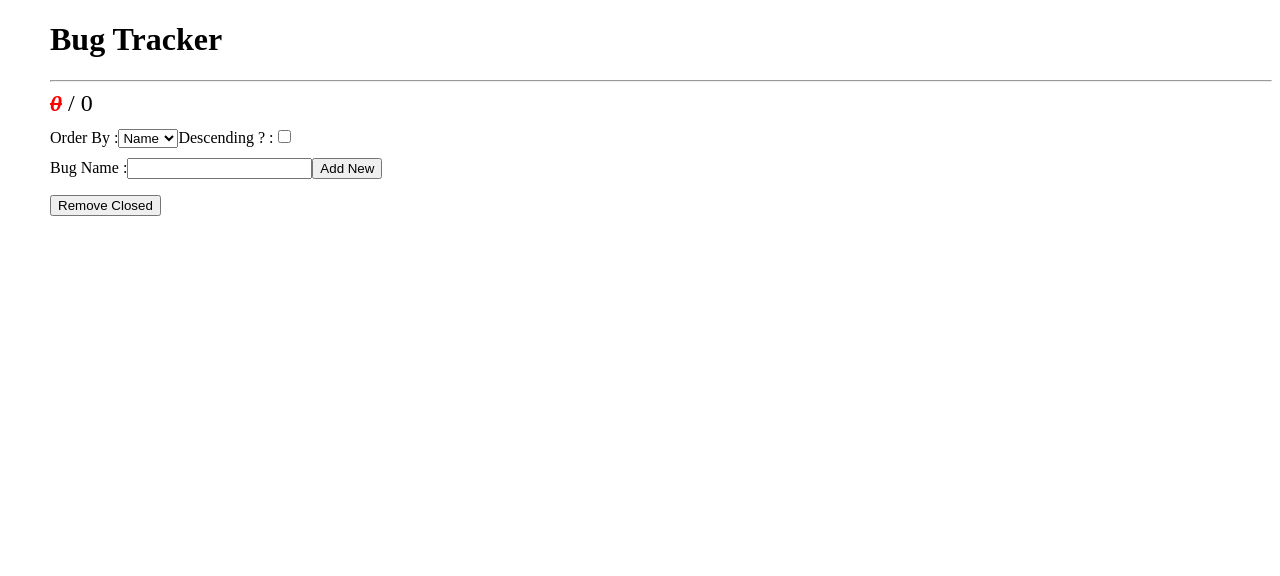
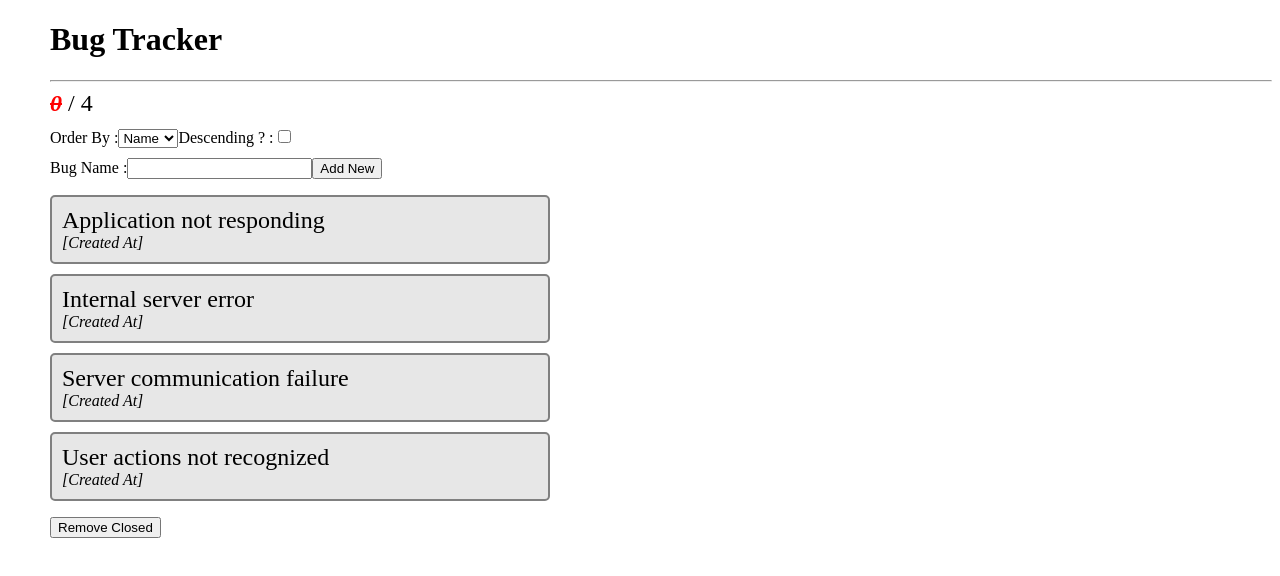
Before and after one commit to tkmagesh/AirBus-Angular-May-2019, an Angular app in the folder bug-tracker-app/: page / in a window 1280 px wide. Shown: the top 576 px of the page. Built offline with nearby package versions, Linux system fonts and the light colour scheme.

Commit message:
sort implementation - part - 1

```diff
--- a/bug-tracker-app/src/app/app.module.ts
+++ b/bug-tracker-app/src/app/app.module.ts
@@ -7,12 +7,14 @@
 import { BugOperationsService } from './bugTracker/services/bugOperations.service';
 
 import { TrimTextPipe } from './bugTracker/pipes/trimText.pipe';
+import { SortPipe } from './bugTracker/pipes/sort.pipe';
 
 @NgModule({
   declarations: [
     AppComponent
     , BugTrackerComponent
     , TrimTextPipe
+    , SortPipe
   ],
   imports: [
     BrowserModule
--- a/bug-tracker-app/src/app/bugTracker/bugTracker.component.html
+++ b/bug-tracker-app/src/app/bugTracker/bugTracker.component.html
@@ -5,12 +5,12 @@
    </section>
    <section class="sort">
    	<label for="">Order By :</label>
-   	<select name="" id="">
+   	<select (change)="bugSortAttrName=$event.target.value">
    		<option value="name">Name</option>
    		<option value="isClosed">Status</option>
    	</select>
    	<label for="">Descending ? :</label>
-   	<input type="checkbox" name="" id="">
+   	<input type="checkbox" (change)="bugSortDesc=$event.target.checked">
    </section>
    <section class="edit">
    	<label for="">Bug Name :</label>
@@ -19,7 +19,7 @@
    </section>
    <section class="list">
    	<ol>
-   		<li *ngFor="let bug of bugs">
+   		<li *ngFor="let bug of ( bugs | sort:bugSortAttrName:bugSortDesc )">
    			<span class="bugname"
                (click)="onBugNameClick(bug)"
                [ngClass]="{closed : bug.isClosed}">
--- a/bug-tracker-app/src/app/bugTracker/bugTracker.component.ts
+++ b/bug-tracker-app/src/app/bugTracker/bugTracker.component.ts
@@ -9,8 +9,14 @@
 export class BugTrackerComponent{
 	bugs : Bug[] = [];
 
+	bugSortAttrName : string = 'name';
+	bugSortDesc : boolean = false;
+
 	constructor(public bugOperations : BugOperationsService){
-
+		this.bugs.push(this.bugOperations.createNew('Server communication failure'));
+		this.bugs.push(this.bugOperations.createNew('User actions not recognized'));
+		this.bugs.push(this.bugOperations.createNew('Internal server error'));
+		this.bugs.push(this.bugOperations.createNew('Application not responding'));
 	}
 
 	onAddNewClick(bugName : string){
--- /dev/null
+++ b/bug-tracker-app/src/app/bugTracker/pipes/sort.pipe.ts
@@ -0,0 +1,32 @@
+import { Pipe, PipeTransform } from '@angular/core';
+
+interface Comparer{
+	(p1 : any, p2 : any) : number
+}
+
+@Pipe({
+	name : 'sort'
+})
+export class SortPipe implements PipeTransform{
+
+	private getDescendingComparerFor(comparer : Comparer) : Comparer {
+		return function(p1: any,  p2: any) : number {
+			return comparer(p1, p2) * -1;
+	    }
+	}
+	private getComparer(attrName : string) : Comparer {
+		return function(p1 : any, p2 : any) : number {
+	        if (p1[attrName] < p2[attrName]) return -1;
+	        if (p1[attrName] > p2[attrName]) return 1;
+	        return 0;
+	    }
+	}
+	transform(list : any[], attrName : string, descending : boolean = false){
+		if (!list || !list.length || !attrName)
+			return list;
+		let comparer = this.getComparer(attrName);
+		if (descending)
+			comparer = this.getDescendingComparerFor(comparer);
+		return list.sort(comparer);
+	}
+}
```
